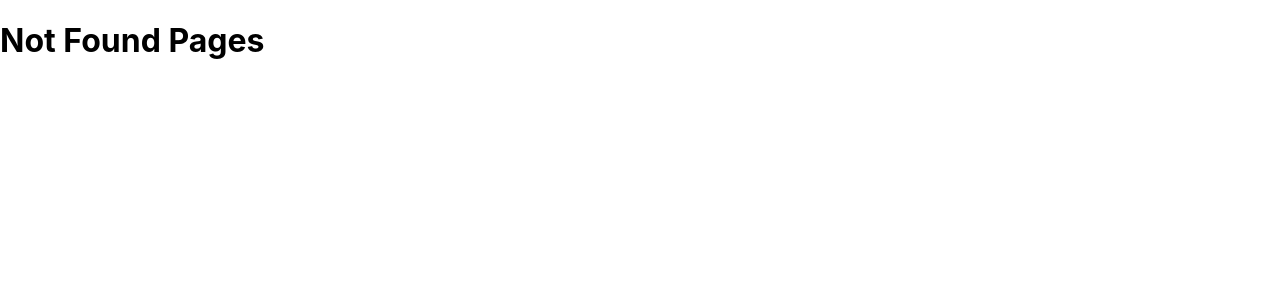
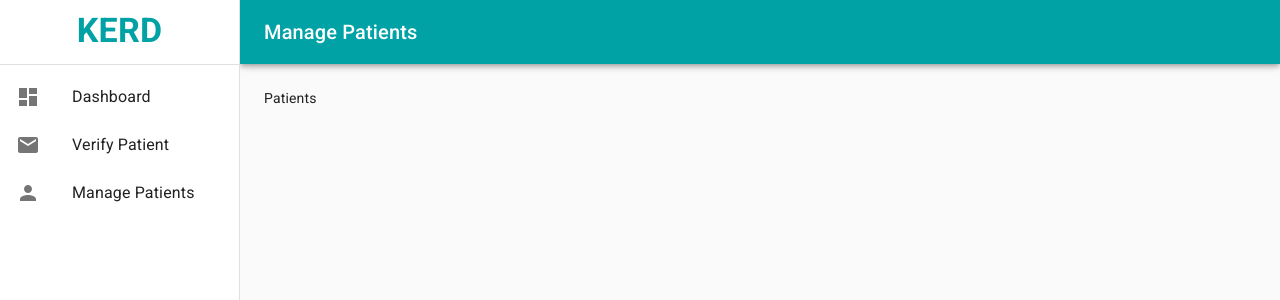
Before and after one commit to elvinvalentino/hackathon, a React (Create React App) app in the folder client/: page /organization/patients in a window 1280 px wide. Before the commit this address had no page. Shown: the top 300 px of the page. Built offline with nearby package versions, Linux system fonts and the light colour scheme.

Commit message:
make organization panel

```diff
--- a/client/src/App.js
+++ b/client/src/App.js
@@ -15,7 +15,6 @@ function App() {
       <Router>
         <Route exact path='/' component={Navbar} />
         <Route exact path='/schedule' component={Navbar} />
-        <Route exact path='/orgnization' component={Navbar} />
         <Switch>
           <Route exact path='/'>
             <Index />
@@ -26,7 +25,7 @@ function App() {
           <Route exact path='/schedule'>
             <Schedule />
           </Route>
-          <Route exact path='/organization'>
+          <Route path='/organization'>
             <Organization />
           </Route>
           <Route path='/admin'>
@@ -38,7 +37,6 @@ function App() {
         </Switch>
         <Route exact path='/' component={Footer} />
         <Route exact path='/schedule' component={Footer} />
-        <Route exact path='/orgnization' component={Footer} />
       </Router>
     </div>
   );
--- a/client/src/pages/Admin/index.js
+++ b/client/src/pages/Admin/index.js
@@ -24,9 +24,9 @@ const navList = [
 ]
 
 const Admin = () => {
-  const location = useLocation();
-  console.log(location);
-  const [active, setActive] = useState('Dashboard');
+  const { pathname } = useLocation();
+  const navActive = navList.find(e => e.path === pathname)?.text;
+  const [active, setActive] = useState(navActive);
 
   return (
     <Drawer navList={navList} active={active} setActive={setActive}>
--- a/client/src/pages/Login/index.js
+++ b/client/src/pages/Login/index.js
@@ -1,8 +1,6 @@
 import AccountCircle from '@material-ui/icons/AccountCircle';
 import LockIcon from '@material-ui/icons/Lock';
-import { AuthenticationContainer, AuthenticationCard, CardTitle , AuthenticationGrid, AuthenticationInputContainer, AuthenticationInput, AuthenticationForm, SubmitButton} from './Authentication.component';
-
-import { theme } from '../../theme';
+import { AuthenticationContainer, AuthenticationCard, CardTitle, AuthenticationGrid, AuthenticationInputContainer, AuthenticationInput, AuthenticationForm, SubmitButton } from './Login.component';
 
 const Authentication = () => {
 
@@ -27,7 +25,7 @@ const Authentication = () => {
                                 <LockIcon />
                             </AuthenticationGrid>
                             <AuthenticationGrid item>
-                            <AuthenticationInput id="input-with-icon-grid"  type="password" label="Password" />
+                                <AuthenticationInput id="input-with-icon-grid" type="password" label="Password" />
                             </AuthenticationGrid>
                         </AuthenticationGrid>
                     </AuthenticationInputContainer>
--- a/client/src/pages/Organization.js
+++ /dev/null
@@ -1,11 +0,0 @@
-import React from 'react'
-
-const Organization = () => {
-    return (
-        <div>
-
-        </div>
-    )
-}
-
-export default Organization
--- /dev/null
+++ b/client/src/pages/Organization/index.js
@@ -0,0 +1,49 @@
+import { useState } from 'react'
+import Drawer from '../../components/Drawer';
+import DashboardIcon from '@material-ui/icons/Dashboard';
+import MailIcon from '@material-ui/icons/Mail';
+import PersonIcon from '@material-ui/icons/Person';
+import { Route, useLocation, Switch } from 'react-router-dom'
+
+const navList = [
+  {
+    Icon: DashboardIcon,
+    text: 'Dashboard',
+    path: '/organization'
+  },
+  {
+    Icon: MailIcon,
+    text: 'Verify Patient',
+    path: '/organization/verify'
+  },
+  {
+    Icon: PersonIcon,
+    text: 'Manage Patients',
+    path: '/organization/patients'
+  }
+]
+
+const Organization = () => {
+  const { pathname } = useLocation();
+  const navActive = navList.find(e => e.path === pathname)?.text;
+  const [active, setActive] = useState(navActive);
+
+  return (
+    <Drawer navList={navList} active={active} setActive={setActive}>
+      <Switch>
+        <Route exact path='/organization'>
+          organization
+        </Route>
+        <Route exact path='/organization/verify'>
+          verify account
+        </Route>
+        <Route exact path='/organization/patients'>
+          Patients
+        </Route>
+      </Switch>
+    </Drawer>
+  )
+}
+
+
+export default Organization;
```
Lines whose indentation alone changed are shown as unchanged.
